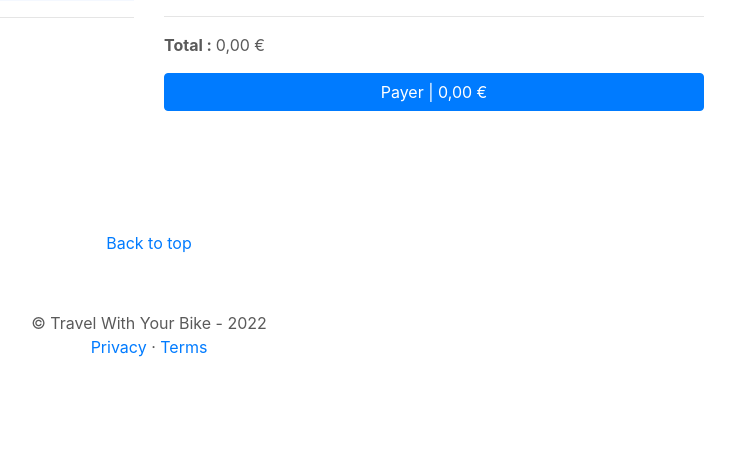
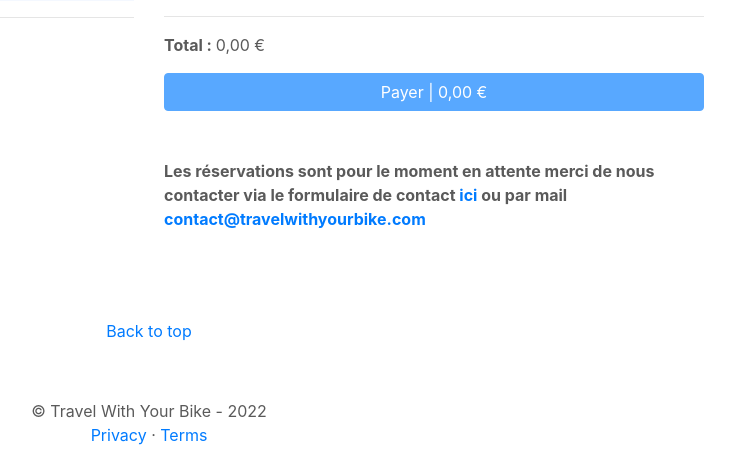
Before and after one commit to Akcel77/TYWB, a Symfony app: template templates/order/add.html.twig in a window 1280 px wide. Shown: the part 286-755 px from the top of the page, without its empty margins (491-1226 px from the left). Run offline with Twig, Linux system fonts and the light colour scheme; the template is opened without the code that fills it, so the values that code supplies are empty; some libraries are stand-ins or nearby versions.

Commit message:
Disable paid buton

```diff
--- a/templates/order/add.html.twig
+++ b/templates/order/add.html.twig
@@ -56,7 +56,9 @@
 
             <strong>Total : </strong> {{ (total / 100) | number_format(2, ',', '.') }} €
 
-            <a href="{{ path('stripe_create_session',  {'reference': reference}) }}" class="btn btn-primary btn-block mt-3 mb-5" id="checkout-button">Payer | {{ (total / 100) | number_format(2, ',', '.') }} € </a>
+            <a href="{{ path('stripe_create_session',  {'reference': reference}) }}" class="btn btn-primary btn-block mt-3 mb-5 disabled" id="checkout-button">Payer | {{ (total / 100) | number_format(2, ',', '.') }} € </a>
+            <p> <strong> Les réservations sont pour le moment en attente merci de nous contacter via le formulaire de contact <a
+                        href="{{ path('contact') }}">ici</a> ou par mail <a href="mailto:contact@travelwithyourbike.com">contact@travelwithyourbike.com</a> </strong></p>
         </div>
     </div>
     <br/>
```
